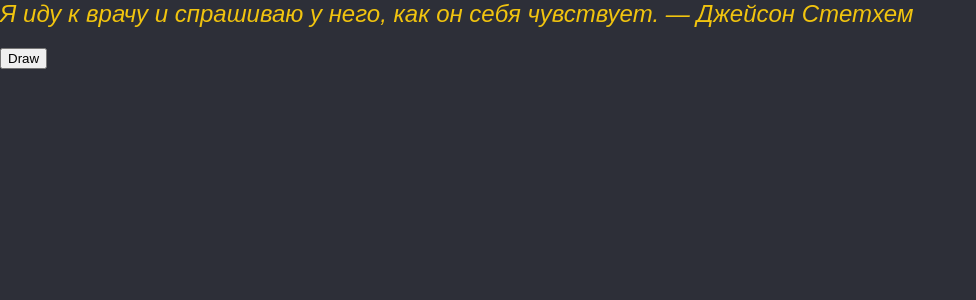
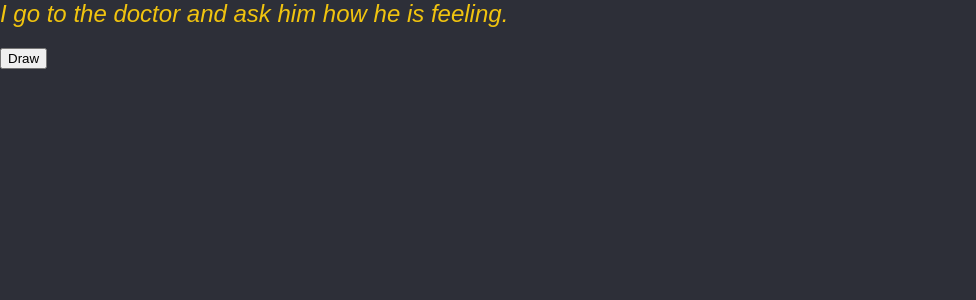
Before and after one commit to xterzxc/9teendrawingstory, a Django app: page / in a window 1280 px wide. Shown: the part 68-368 px from the top of the page, without its empty margins (0-976 px from the left). Run offline with Django 5.2, Linux system fonts and the light colour scheme; parts of the project's set-up code (start-up, migrations or seed data) failed here and were passed over.

Commit message:
a bit refactoring

```diff
--- a/ntds/static/css/generatorCitat.css
+++ /dev/null
@@ -1,8 +0,0 @@
-.quote {
-    font-size: 1.5em; /* Увеличенный размер текста для удобства чтения */
-    margin-bottom: 20px;
-    font-style: italic; /* Добавление курсивного стиля для цитат */
-    color: #f1c40f; /* Светлый, теплый цвет для цитат */
-    justify-content: center;
-    align-items: center;
-}
--- a/ntds/static/css/header.css
+++ b/ntds/static/css/index.css
@@ -1,3 +1,12 @@
+.quote {
+    font-size: 1.5em; /* Увеличенный размер текста для удобства чтения */
+    margin-bottom: 20px;
+    font-style: italic; /* Добавление курсивного стиля для цитат */
+    color: #f1c40f; /* Светлый, теплый цвет для цитат */
+    justify-content: center;
+    align-items: center;
+}
+
 body {
     margin: 0;
     font-family: Arial, sans-serif;
--- a/ntds/static/js/generateText.js
+++ /dev/null
@@ -1,22 +0,0 @@
-const quotes = [
-    "Буйвол внутри меня просыпается, когда какаха с первого раза не смывается.— Джейсон Стетхем",
-    "Я скажу вам две фразы, которые откроют перед вами все двери. От себя и на себя. — Джейсон Стетхем",
-    "Не нужно менять себя ради кого-то, нужно менять носки.— Джейсон Стетхем",
-    "Первый боковой,Второй глубокий горловой.— Джейсон Стетхем",
-    "Я иду к врачу и спрашиваю у него, как он себя чувствует. — Джейсон Стетхем",
-    "На меня пятеро напали. Я первого, второго, третьего, четвертого и пятого числа лежал в больнице. — Джейсон Стетхем",
-    "Если положить сливочное масло под солнце, то оно будет подсолнечным. — Джейсон Стетхем",
-    "Подходя к очереди, никогда не спрашиваю, кто последний, ведь первый всегда после меня. — Джейсон Стетхем",
-    "Я в очках, а ты в очке. — Джейсон Стетхем",
-    "Сегодня меня ждали большие дела, но так и не дождались. — Джейсон Стетхем",
-];
-
-// Функция для генерации и отображения случайной цитаты
-function displayRandomQuote() {
-    const randomIndex = Math.floor(Math.random() * quotes.length);
-    const quoteElement = document.getElementById('quote');
-    quoteElement.textContent = quotes[randomIndex];
-}
-
-// Вызов функции для отображения цитаты при загрузке страницы
-window.onload = displayRandomQuote;
--- /dev/null
+++ b/ntds/static/js/index.js
@@ -0,0 +1,20 @@
+const quotes = [
+    "The buffalo inside me awakens when the poop doesn't flush the first time.",
+    "I'll tell you two phrases that will open all doors for you. Off yourself and onto yourself.",
+    "You don't need to change yourself for someone else, you need to change your socks.",
+    "First a hook, then a deep throat.",
+    "I go to the doctor and ask him how he is feeling.",
+    "I was attacked by five guys. I was in the hospital on the first, second, third, fourth, and fifth.",
+    "If you put butter under the sun, it becomes sunflower butter. ",
+    "When I approach a queue, I never ask who’s last, because the first is always after me.",
+    "I'm in glasses, and you're in the toilet.",
+    "Today, big things were waiting for me, but they never happened.",
+];
+
+function displayRandomQuote() {
+    const randomIndex = Math.floor(Math.random() * quotes.length);
+    const quoteElement = document.getElementById('quote');
+    quoteElement.textContent = quotes[randomIndex];
+}
+
+window.onload = displayRandomQuote;
--- a/ntds/templates/base/base.html
+++ b/ntds/templates/base/base.html
@@ -8,8 +8,6 @@
         <meta name="description" content="">
         <meta name="viewport" content="width=device-width, initial-scale=1">
         <link rel="stylesheet" href="{% static "" %}">
-        <link rel="stylesheet" href="{% static 'css/header.css' %}">
-        <link rel="stylesheet" href="{% static 'css/generatorCitat.css' %}">
         {% block head %}{% endblock head %}
     </head>
     <body>
--- a/ntds/templates/base/header.html
+++ b/ntds/templates/base/header.html
@@ -1,19 +1,6 @@
 
 {% load static %}
-
-
-<!DOCTYPE html>
-<html lang="en">
-<head>
-    <meta charset="UTF-8">
-    <meta name="viewport" content="width=device-width, initial-scale=1.0">
-    <title>Styled Header</title>
-    <link rel="stylesheet" href="{% static 'header.css' %}">
-</head>
-<body>
-
 <header>
-
     <div class="logo">
         <a href="{% url 'index' %}">
             <svg xmlns="http://www.w3.org/2000/svg" viewBox="0 0 24 24" height="1em" width="1em">
@@ -24,10 +11,7 @@
         </a>
     </div>
     <div class="buttons">
-        <a href="/register">Sign up</a>
-        <a href="/login" class="login">Sign in</a>
+        <a href="">Sign up</a> <!-- change for actual urls from users app-->
+        <a href="" class="login">Sign in</a>
     </div>
 </header>
-
-</body>
-</html>
--- a/ntds/templates/base/index.html
+++ b/ntds/templates/base/index.html
@@ -2,14 +2,18 @@
 {% load static %}
 
 {% block title %} 9teendrawingstory {% endblock %}
-<link rel="stylesheet" href="/css/generateText.css">
+
+{% block head %}
+    <link rel="stylesheet" href="{% static 'css/index.css'%}">
+{% endblock %}
+
 {% block content %}
 
-<div class="container">
-    <div id="quote" class="quote">Загрузка цитаты...</div>
-</div>
-<script src="{% static 'js/generateText.js' %}"></script>
+    <div class="container">
+        <div id="quote" class="quote">Loading quote...</div>
+    </div>
+    <script src="{% static 'js/index.js' %}"></script>
 
-<a href="/draw"><button>Draw</button></a>
+    <a href="{% url 'draw'%}"><button>Draw</button></a>
 
 {% endblock content %}
```
Also changed, not shown: ntds/users/urls.py (added).
